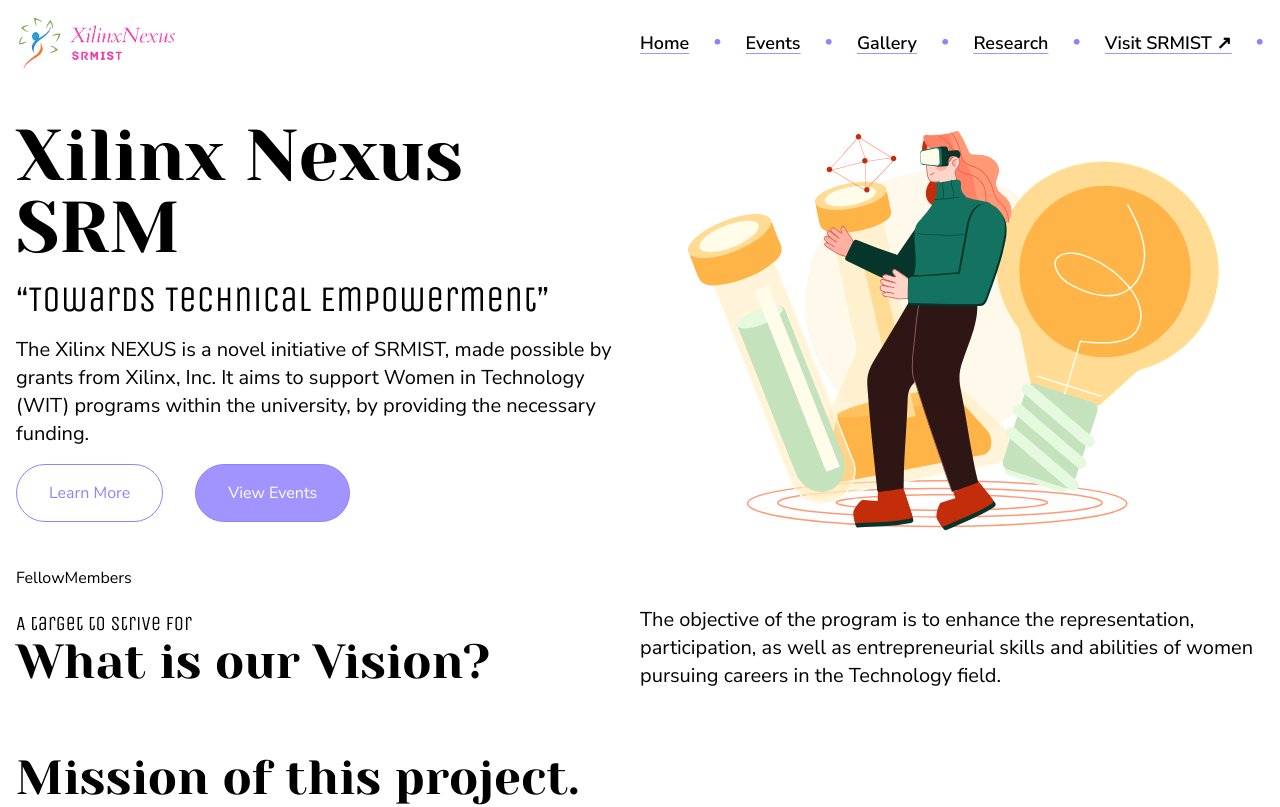
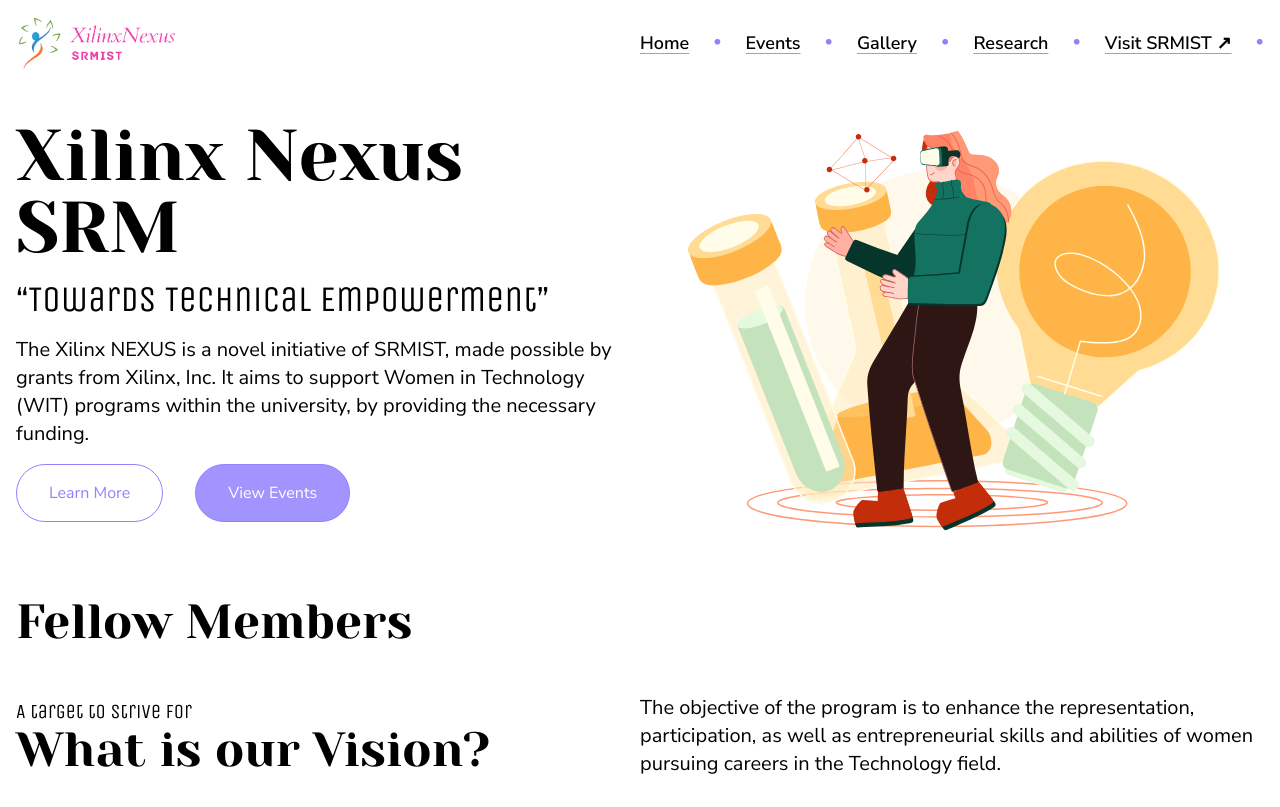
Before and after one commit to kunalkeshan/Xilinx-Homepage, a React (Vite) app: page / in a window 1280 px wide. Shown: the top 807 px of the page. Built offline with nearby package versions, Linux system fonts and the light colour scheme.

Commit message:
chore: fellow members wip

```diff
--- /dev/null
+++ b/src/components/cards/MemberCard.tsx
@@ -0,0 +1,5 @@
+const MemberCard = () => {
+	return <div>MemberCard</div>;
+};
+
+export default MemberCard;
--- a/src/components/home/FellowMembers.tsx
+++ b/src/components/home/FellowMembers.tsx
@@ -1,5 +1,11 @@
 const FellowMembers = () => {
-	return <div>FellowMembers</div>;
+	return (
+		<section className='max-w-7xl mx-auto w-full py-8'>
+			<h2 className='font-heading text-3xl md:text-5xl'>
+				Fellow Members
+			</h2>
+		</section>
+	);
 };
 
 export default FellowMembers;
--- /dev/null
+++ b/src/data/team.ts
@@ -0,0 +1,24 @@
+// Team Data
+
+interface TeamMember {
+	name: string;
+	image: string;
+	profile: string;
+	position: string;
+	socials: {
+		website?: string;
+		linkedin?: string;
+		twitter?: string;
+		instagram?: string;
+	};
+}
+
+interface TeamCollection {
+	[key: string]: TeamMember[];
+}
+
+export const TEAM: TeamCollection = {
+	FellowMembers: [],
+	Faculty: [],
+	Students: [],
+};
```
